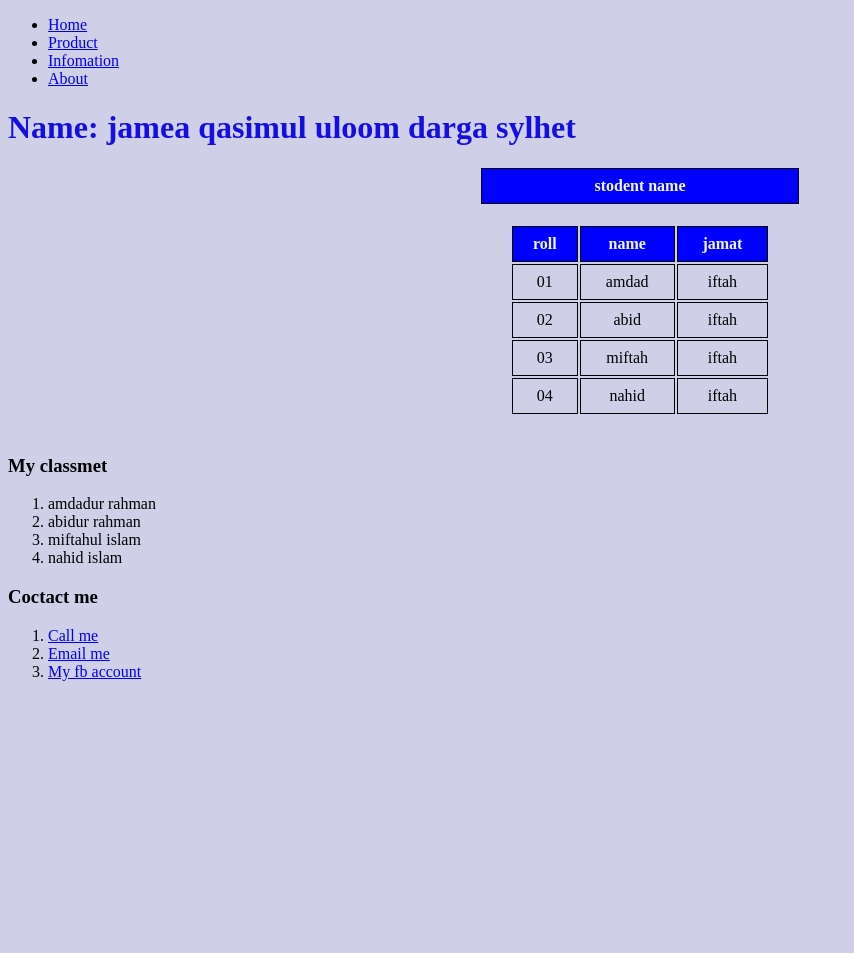
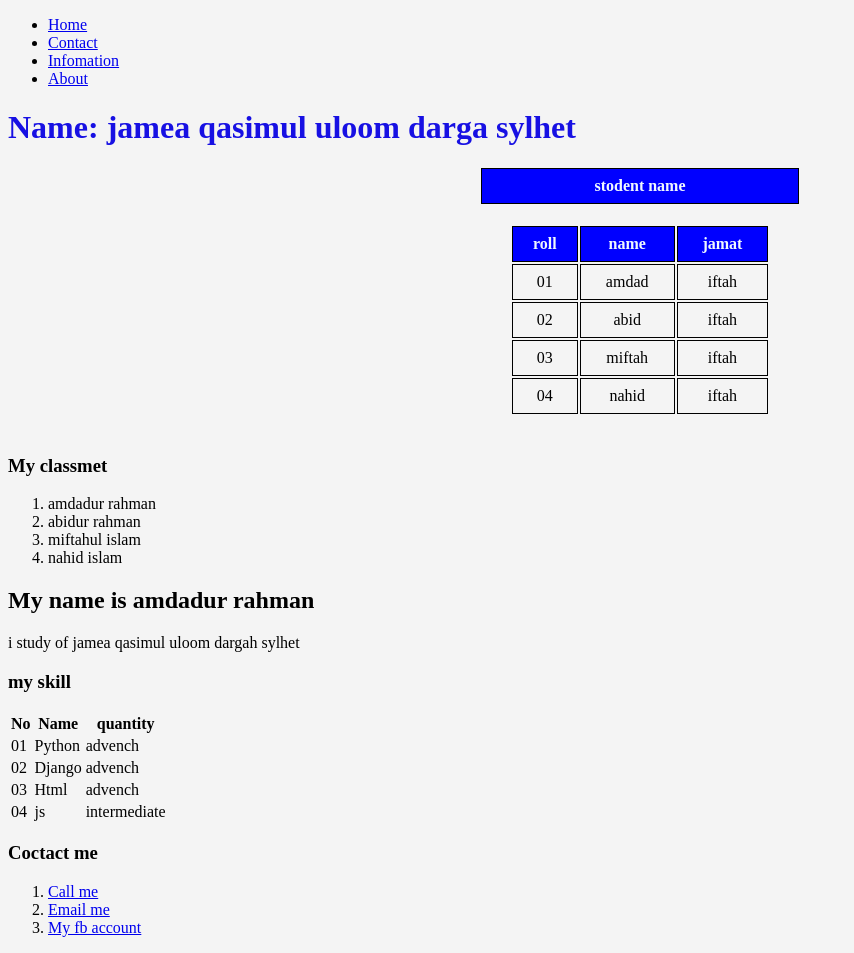
Before and after one commit to Amdadur-Rahman/madrasa, a plain HTML site: page information.html in a window 1280 px wide. Shown: the whole page, without its empty margins (0-854 px from the left). Before the commit the page ends 800 px from the top, so only its background shows below. Drawn offline with Linux system fonts and the light colour scheme.

Commit message:
add about me

```diff
--- a/information.html
+++ b/information.html
@@ -13,13 +13,13 @@
                 <a href="#">Home</a>
             </li>
             <li>
-                <a href="#">Product</a>
+                <a href="#Contact">Contact</a>
             </li>
             <li>
                 <a href="#">Infomation</a>
             </li>
             <li>
-                <a href="#">About</a>
+                <a href="#about">About</a>
             </li>
         </ul>
     </nav>
@@ -62,8 +62,43 @@
         <li>nahid islam</li>
    </ol>
    </div>
+
+   <div id="about">
+
+    <h2>My name is amdadur rahman</h2>
+    <p>i study of jamea qasimul uloom dargah sylhet</p>
+    <table>
+        <h3>my skill</h3>
+        <thead>
+            <th>No</th>
+            <th>Name</th>
+            <th>quantity</th>
+        </thead>
+        <tr>
+            <td>01</td>
+            <td>Python</td>
+            <td>advench</td>
+        </tr>
+        <tr>
+            <td>02</td>
+            <td>Django</td>
+            <td>advench</td>
+        </tr>
+        <tr>
+            <td>03</td>
+            <td>Html</td>
+            <td>advench</td>
+        </tr>
+        <tr>
+            <td>04</td>
+            <td>js</td>
+            <td>intermediate</td>
+        </tr>
+    </table>
+   </div>
+
    <footer>
-    <div id="contact">
+    <div id="Contact">
         <h3>Coctact me</h3>
 
         <ol>
--- a/style.css
+++ b/style.css
@@ -1,5 +1,5 @@
 body{
-    background-color: rgb(207, 207, 232);
+    background-color: #f4f4f4;
 }
 h1{
     color: rgba(14, 6, 226, 0.959);
```
